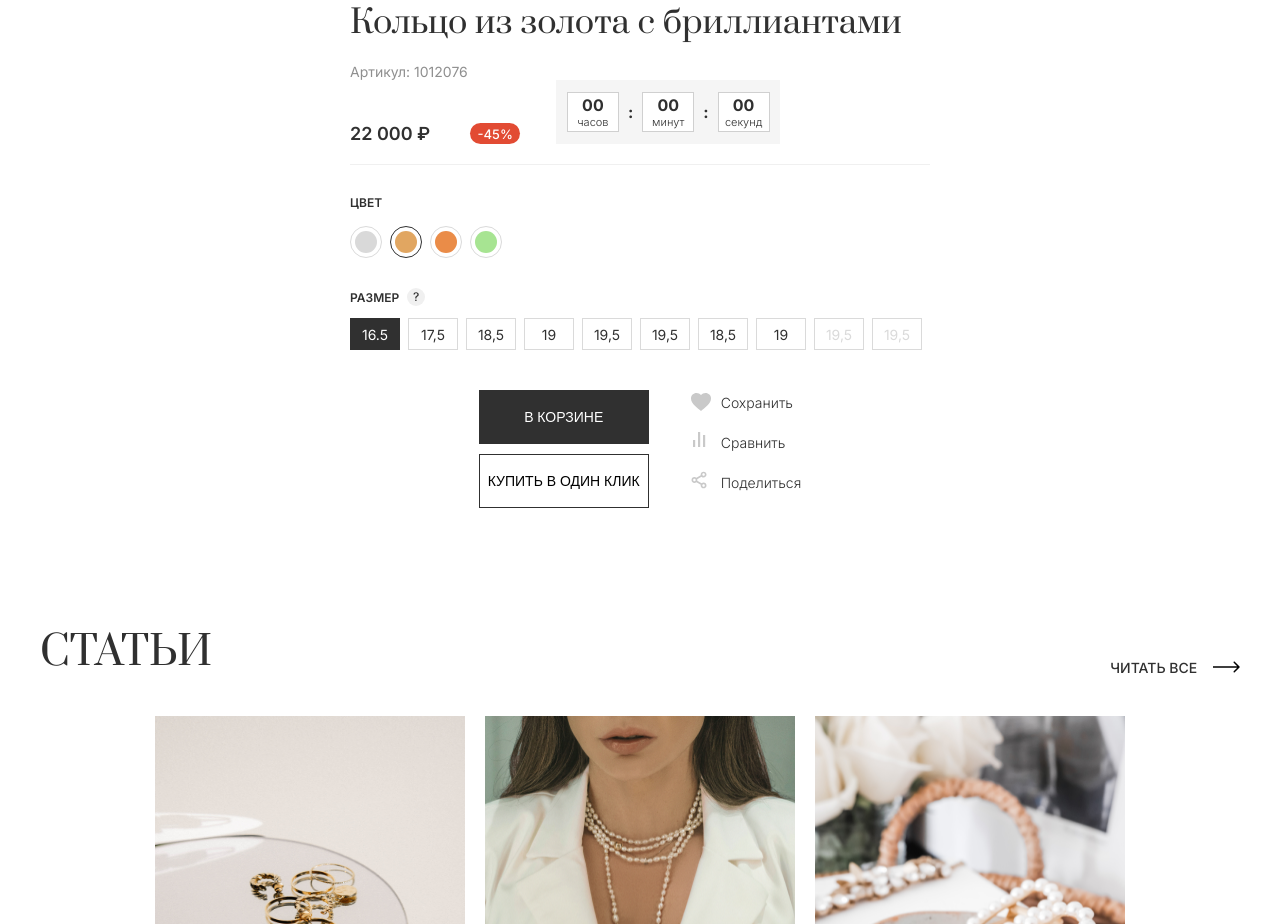
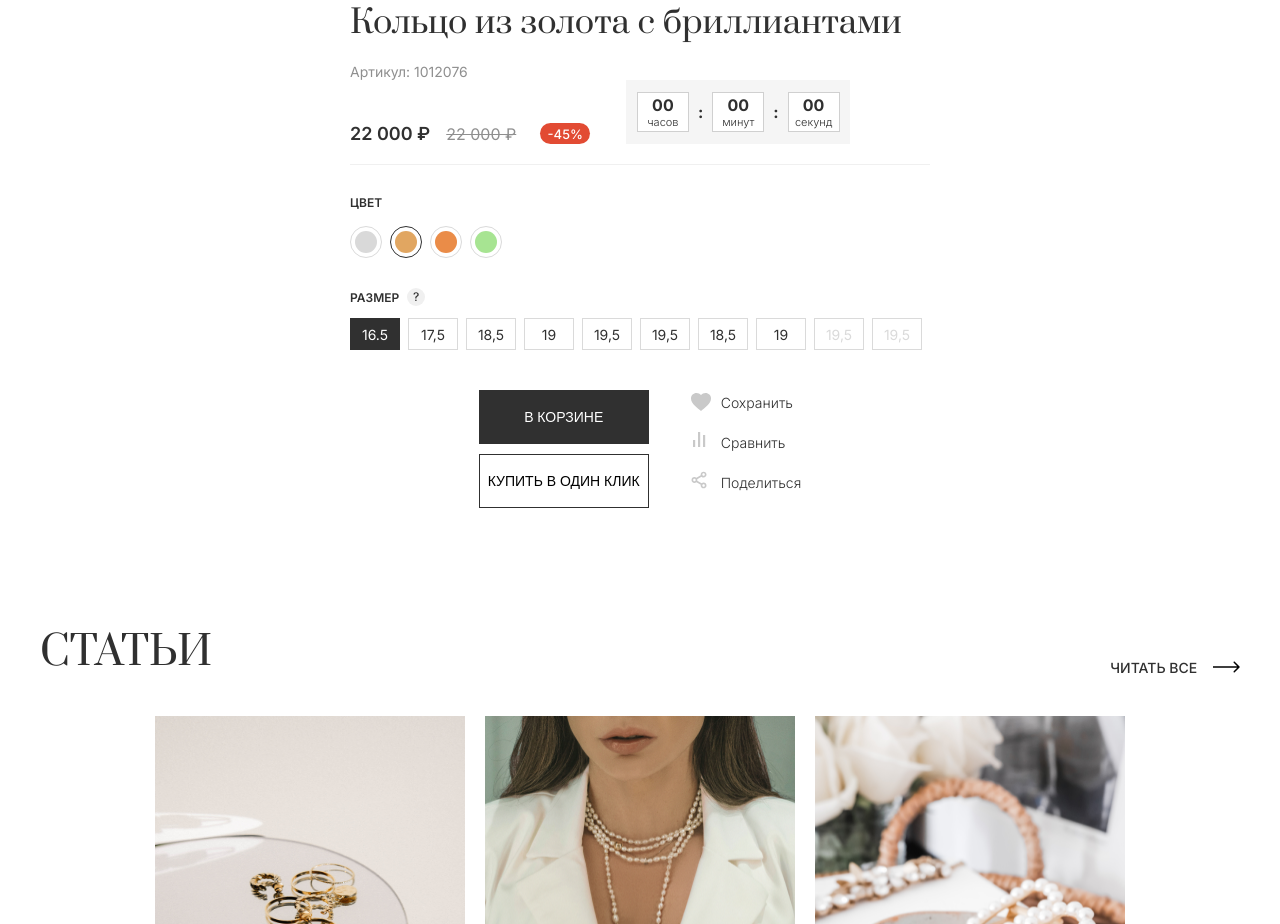
Before and after one commit to KachmaZ/vkrayt, a website: page index.html in a window 1280 px wide. Shown: the part 4198-5122 px from the top of the page. Drawn offline with nearby package versions, Linux system fonts and the light colour scheme.

Commit message:
Daily price-old fix

```diff
--- a/styles/components/_daily.scss
+++ b/styles/components/_daily.scss
@@ -83,6 +83,9 @@
 
                     &__old {
                         color: #8F8F8F;
+                        font-family: 'Inter';
+                        font-weight: 400;
+                        font-size: 16px;
                         text-decoration-line: line-through;
                     }
                 }
```
Also changed, not shown: styles/style.css.
